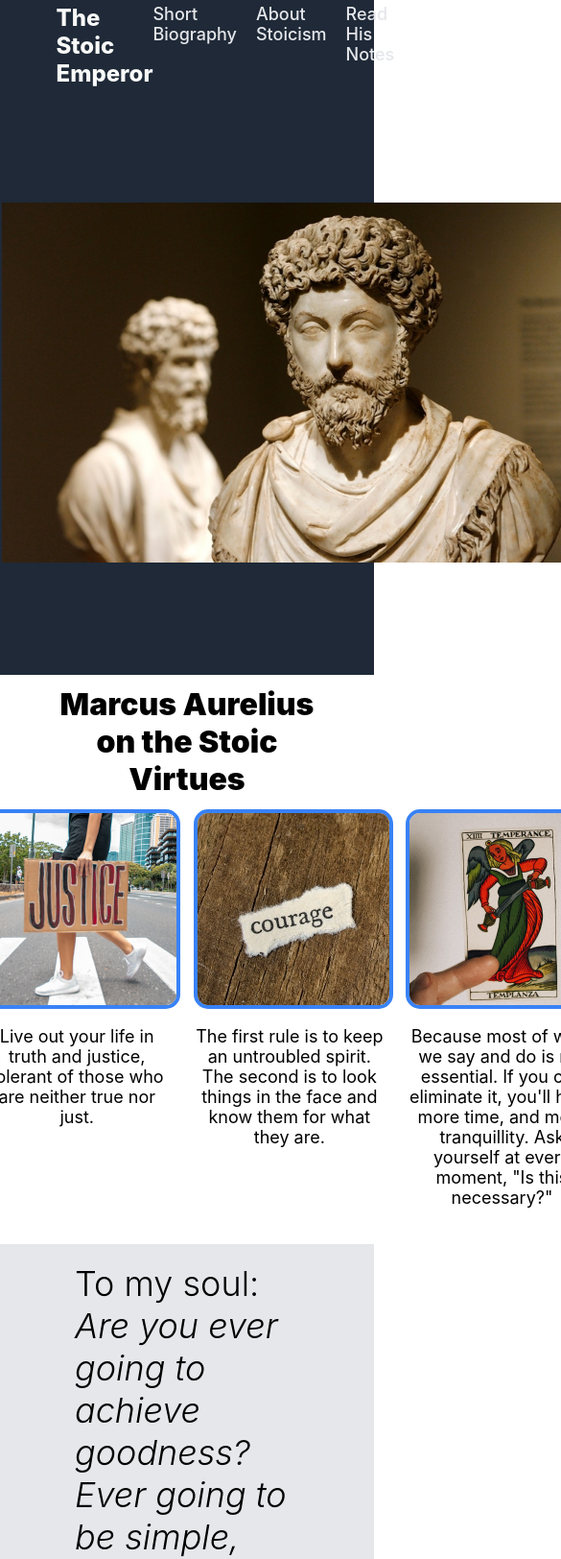
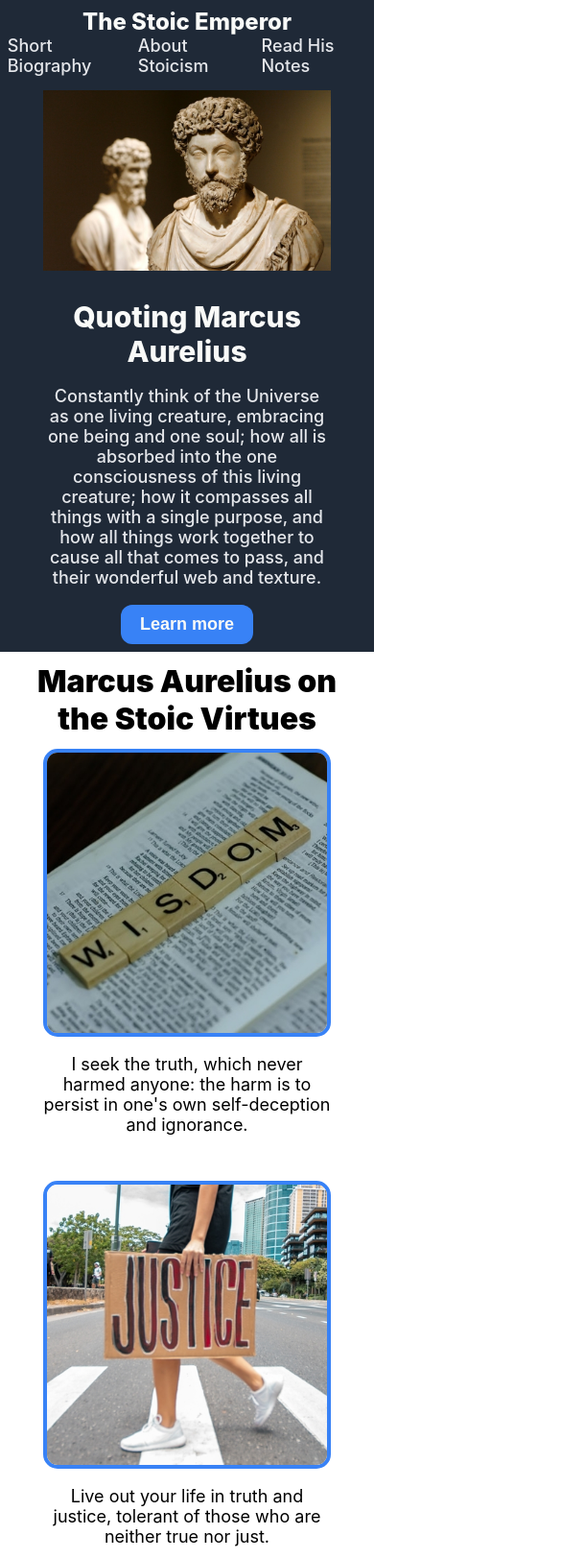
Before and after one commit to ann8th/landing-page, a plain HTML site: page index.html in a window 390 px wide. Shown: the top 1624 px of the page at 96% size, 585 px wide, since content can reach past the window. Drawn offline with Linux system fonts and the light colour scheme.

Commit message:
Change margins and add a bit of responsiveness

```diff
--- a/css/style.css
+++ b/css/style.css
@@ -5,7 +5,7 @@ body {
 }
 
 header {
-    padding: 1% 15% 5%;
+    padding: 1% 10% 5%;
     display: flex;
     justify-content: space-between;
 }
@@ -25,7 +25,7 @@ ul {
 }
 
 .subheader {
-    padding: 1% 15% 5%;
+    padding: 1% 10% 5%;
     display: flex;
     justify-content: center;
     align-items: center;
@@ -36,12 +36,6 @@ ul {
     font-size: 48px;
     font-weight: 800;
     color: #f9faf8;
-}
-
-.hero p {
-    font-size: 36px;
-    font-weight: bolder;
-    color: #1f2937;
 }
 
 .hero p,
@@ -69,7 +63,13 @@ button.hero {
 }
 
 img.hero {
-    max-width: 600px;
+    width: 200px;
+    flex: 1 1 auto;
+}
+
+div.hero {
+    width: 300px;
+    flex: 1 1 auto;
 }
 
 a {
@@ -82,51 +82,49 @@ h1 {
     padding: 0;
 }
 
-.card img {
-    width: 200px;
-    border: 4px solid #3882f6;
-    border-radius: 15px;
-}
-
 .top,
 footer {
     background: #1f2937;
 }
 
 h1.cards {
-    margin: 3% 15%;
+    margin: 3% 10% 1%;
     font-size: 32px;
     font-weight: 900;
     text-align: center;
 }
 
 div.cards {
-    margin: 3% 15% 5%;
+    margin: 3% 10% 5%;
     display: flex;
     justify-content: center;
     align-items: flex-start;
-    gap: 5%;
+    flex-wrap: wrap;
+    gap: 30px;
 }
 
 .card {
     display: flex;
     flex-direction: column;
-    flex-wrap: wrap;
-    align-self: stretch;
+    width: 300px;
+    flex: 0 1 auto;
+}
+
+.card img {
+    border: 4px solid #3882f6;
+    border-radius: 15px;
 }
 
 .card p {
-    width: 200px;
     text-align: center;
     font-size: 18px;
 }
-
 
 .quote {
     background: #e5e7eb;
     font-size: 36px;
     font-weight: 300;
-    padding: 5% 20%;
+    padding: 5% 15%;
 }
 
 p.author {
@@ -136,33 +134,40 @@ p.author {
 }
 
 div.action {
-    margin: 5% 15%;
+    margin: 5% 10%;
     padding: 2% 7%;
     border-radius: 15px;
     display: flex;
     justify-content: space-between;
     align-items: center;
+    gap: 30px;
 }
 
 .action h1 {
+    font: unset;
+    min-width: 200px;
     font-size: 28px;
     margin-bottom: 4px;
+    flex: 1 1 auto;
 }
 
 .action p {
+    min-width: 200px;
     font-size: 20px;
     font-weight: 400;
     margin: 0;
     padding: 0;
+    flex: 1 1 auto;
 }
 
 button.action {
-    padding: 10px 20px;
+    padding: 8px 15px;
     font-size: 18px;
     font-weight: 800;
     text-align: center;
     border-radius: 12px;
     border: 2px solid #f9faf8;
+    flex: 0 0 auto;
 }
 
 footer {
@@ -174,3 +179,49 @@ footer {
     justify-content: center;
     align-items: center;
 }
+
+@media all and (max-width: 800px) {
+    header {
+        flex-direction: column;
+        align-items: center;
+        padding: 2%;
+    }
+
+    .subheader h1 {
+        font-size: 30px;
+        text-align: center;
+    }
+
+    .subheader {
+        text-align: center;
+        padding: 2%;
+        flex-direction: column;
+        gap: 30px;
+    }
+
+    div.hero {
+        order: 1;
+    }
+
+    img.hero {
+        width: 300px;
+        order: 0;
+    }
+
+    .action {
+        flex-direction: column;
+        text-align: center;
+    }
+
+    .action h1 {
+        font-size: 22px;
+    }
+
+    .quote h1 {
+        font-size: 22px;
+    }
+
+    p.author {
+        font-size: 18px;
+    }
+}
```
Also changed, not shown: 1 other file.
